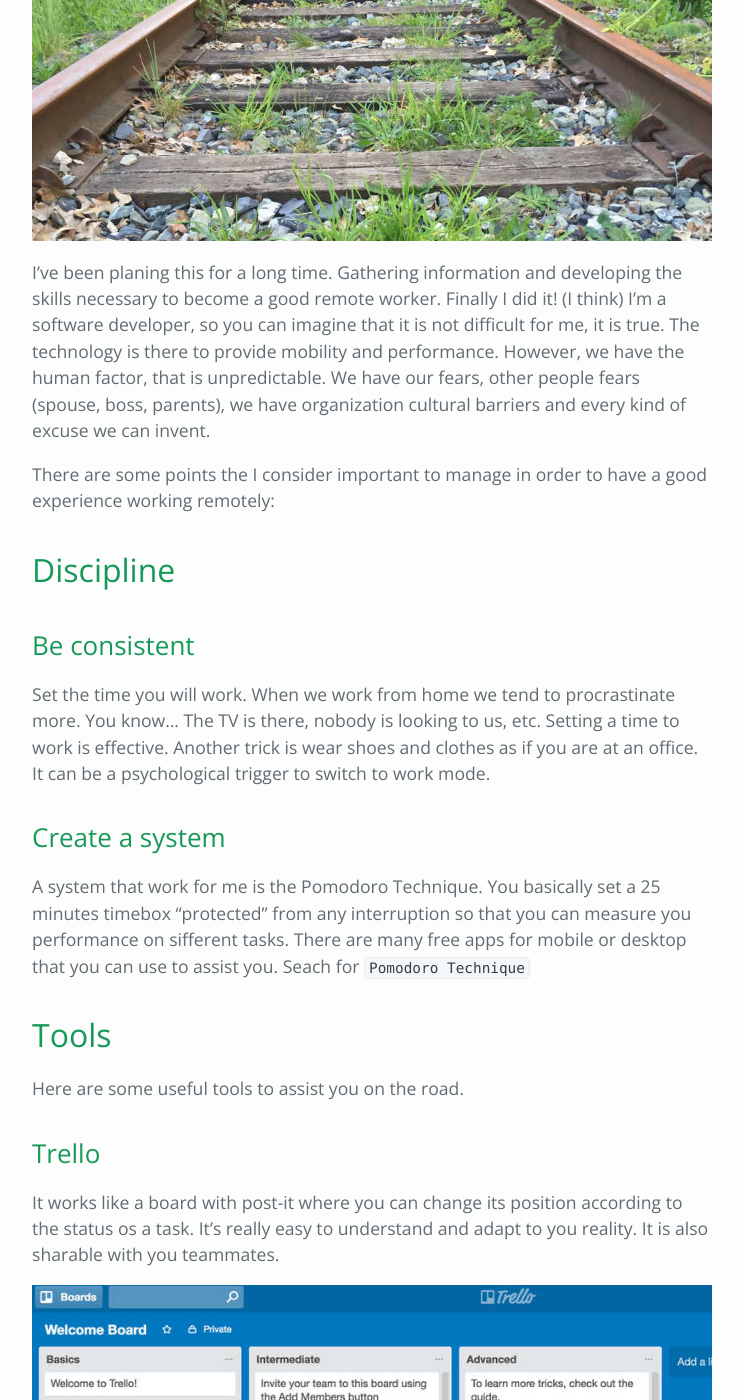
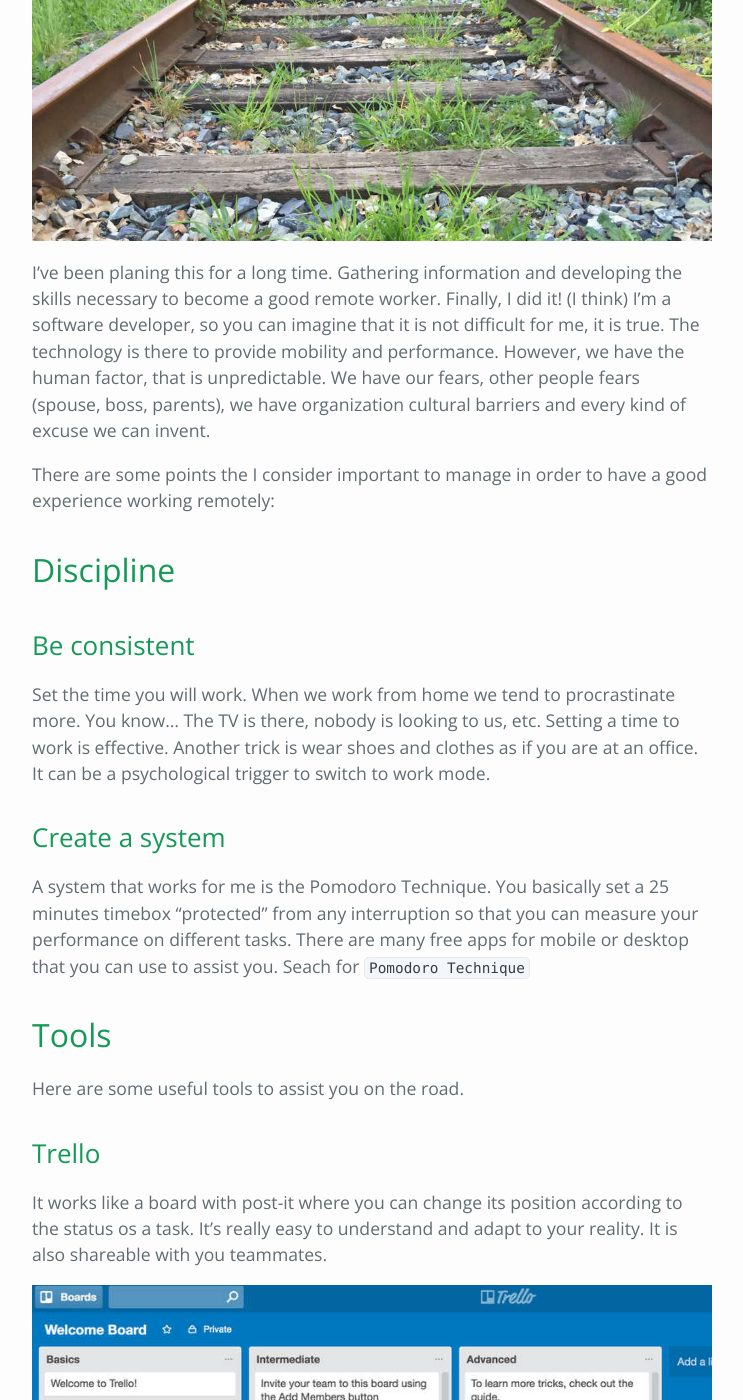
Before and after one commit to saulogt/saulogt.github.io, a Jekyll site: the page built from _posts/2016-10-10-remote-job.markdown, in a window 1280 px wide and 1400 px high, scrolled down 687 px. Shown: the whole window, without its empty margins (268-1011 px from the left). Built offline with Jekyll 4.4.1, drawn with Linux system fonts in a browser that asks for light colours; some of the changed text lies outside the part shown.

```diff
--- a/_posts/2016-10-10-remote-job.markdown
+++ b/_posts/2016-10-10-remote-job.markdown
@@ -12,7 +12,7 @@ What hold you back from working wherever you want?
 
 ![Track](/images/2016/track.jpg)
 
-I've been planing this for a long time. Gathering information and developing the skills necessary to become a good remote worker. Finally I did it! (I think)
+I've been planing this for a long time. Gathering information and developing the skills necessary to become a good remote worker. Finally, I did it! (I think)
 I'm a software developer, so you can imagine that it is not difficult for me, it is true. The technology is there to provide mobility and performance. However, we have the human factor, that is unpredictable. We have our fears, other people fears (spouse, boss, parents), we have organization cultural barriers and every kind of excuse we can invent.
 
 There are some points the I consider important to manage in order to have a good experience working remotely:
@@ -26,7 +26,7 @@ Another trick is wear shoes and clothes as if you are at an office. It can be a
 
 ### Create a system
 
-A system that work for me is the Pomodoro Technique. You basically set a 25 minutes timebox "protected" from any interruption so that you can measure you performance on sifferent tasks. There are many free apps for mobile or desktop that you can use to assist you. Seach for `Pomodoro Technique`
+A system that works for me is the Pomodoro Technique. You basically set a 25 minutes timebox "protected" from any interruption so that you can measure your performance on different tasks. There are many free apps for mobile or desktop that you can use to assist you. Seach for `Pomodoro Technique`
 
 ## Tools
 
@@ -34,24 +34,24 @@ Here are some useful tools to assist you on the road.
 
 ### Trello
 
-It works like a board with post-it where you can change its position according to the status os a task. It's really easy to understand and adapt to you reality. It is also sharable with you teammates.
+It works like a board with post-it where you can change its position according to the status os a task. It's really easy to understand and adapt to your reality. It is also shareable with you teammates.
 
 ![trello](/images/2016/trello.jpg)
 
 ### Github / Bitbucket
 
-This part is specially directed to software developers, even though it can be also applicable to writers, attorneys and anybody who work essentially with plain text. You can store binary and more complex files in a source repository, but you will loose the ability to compare versions, which is in my opinion, the great benefit of this tool.
+This part is especially directed to software developers, even though it can be also applicable to writers, attorneys, and anybody who work essentially with plain text. You can store binary and more complex files in a source repository, but you will loose the ability to compare versions, which is in my opinion, the great benefit of this tool.
 
 ### Schedule apps. (Calendly, ScheduleOnce, etc)
 
 Have you ever faced this situation? You agree with someone to have a meeting this week and you exchange more 23 emails just to set the time.
 
-With these tools, your share your available time and let the other person chose the best option. Of course it require a lot of organization and commitment to the timetable.
+With these tools, your share your available time and let the other person chose the best option. Of course, it requires a lot of organization and commitment to the timetable.
 
-In this link you can find a lot of information about them: <https://zapier.com/blog/best-meeting-scheduler-apps/>
+In this link, you can find a lot of information about them: <https://zapier.com/blog/best-meeting-scheduler-apps/>
 
 ## Mindset
 
-Be advised that it is not for everyone. Working remotely is a bit stressful and it add a lot of uncertainty.
+Be advised that it is not for everyone. Working remotely is a bit stressful and it adds a lot of uncertainty.
 
 This article is an ongoing work that I will add more information along the way.
```
Also changed, not shown: _posts/2016-10-26-configuring-centos-linux.markdown (+7 -7 lines), _posts/2016-10-27-error-build-the-test-target-using-cocoapods.markdown (added, +83 -0 lines), _posts/2016-01-09-migrating-every-javascript-to-typescript.markdown (line endings or trailing spaces), _posts/2016-05-17-my-perfect-mac-devenv.markdown (line endings or trailing spaces), images/2016/10/testbuildfailed.png (added).
